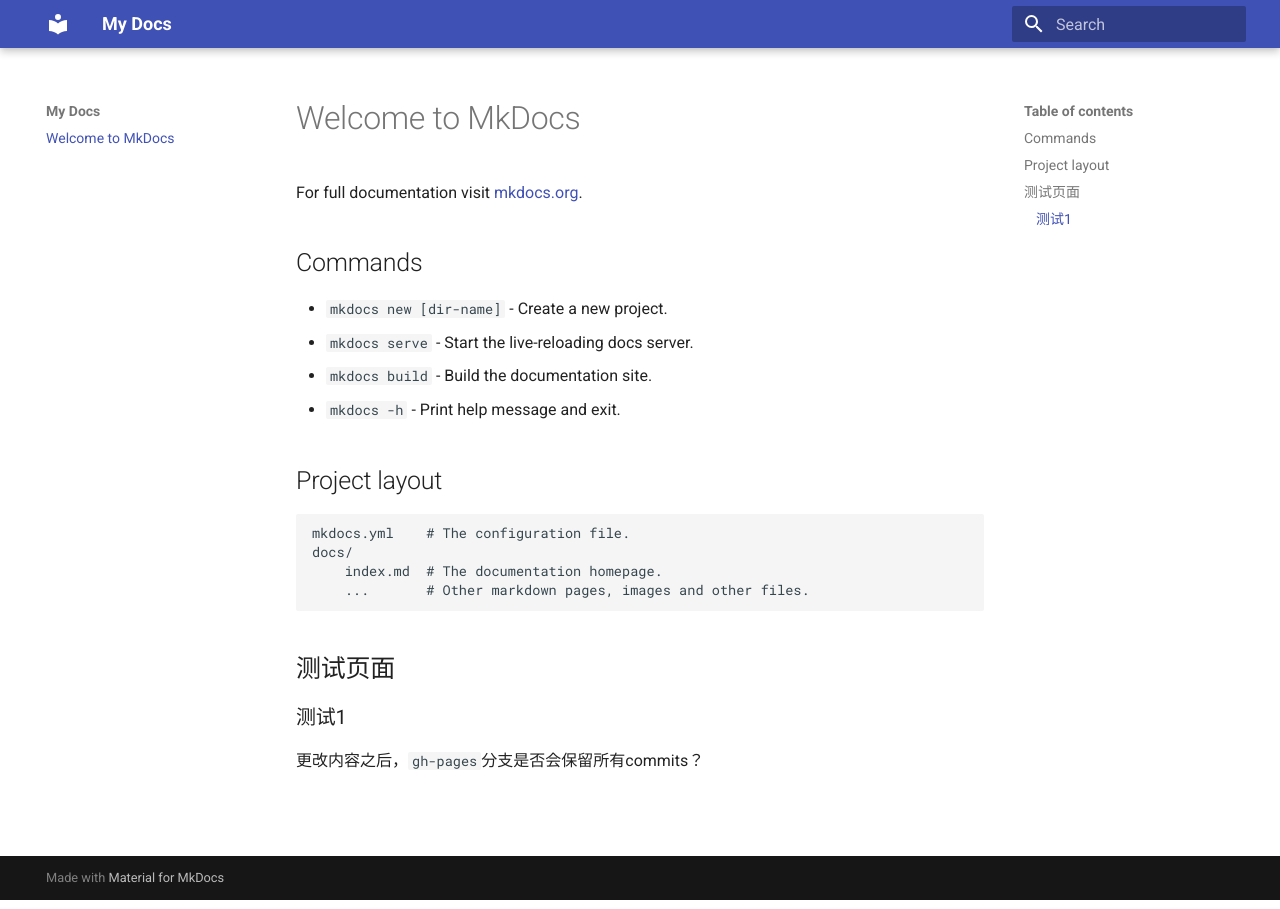
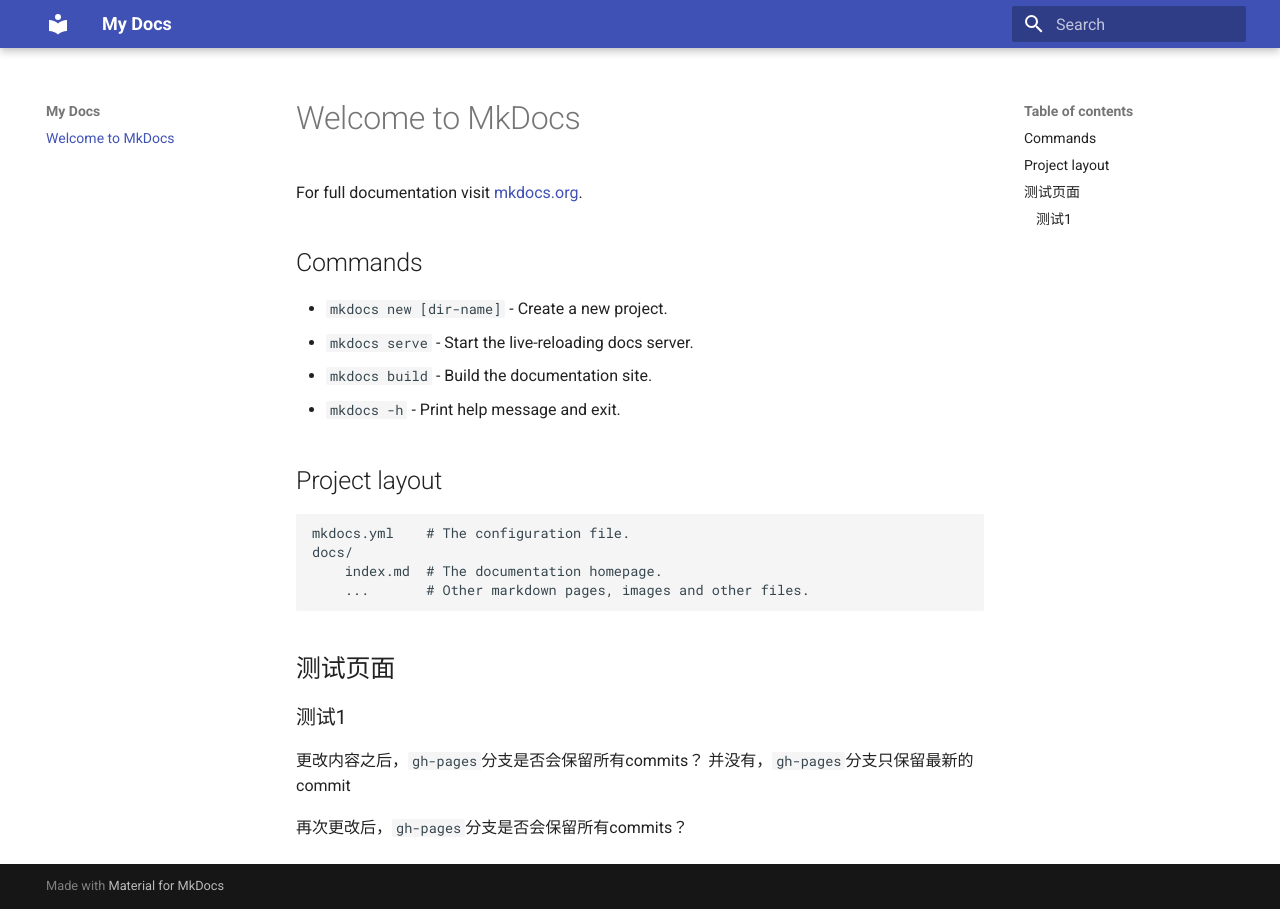
Before and after one commit to RicardoRyn/hello_world, an MkDocs documentation site: the page built from docs/index.md, in a window 1280 px wide. Built offline with MkDocs 1.6.1 and Material for MkDocs 9.7.7, drawn with Linux system fonts in a browser that asks for light colours.

Commit message:
docs(web): 更新内容

```diff
--- a/docs/index.md
+++ b/docs/index.md
@@ -21,3 +21,6 @@
 ### 测试1
 
 更改内容之后，`gh-pages`分支是否会保留所有commits？
+并没有，`gh-pages`分支只保留最新的commit
+
+再次更改后，`gh-pages`分支是否会保留所有commits？
```
